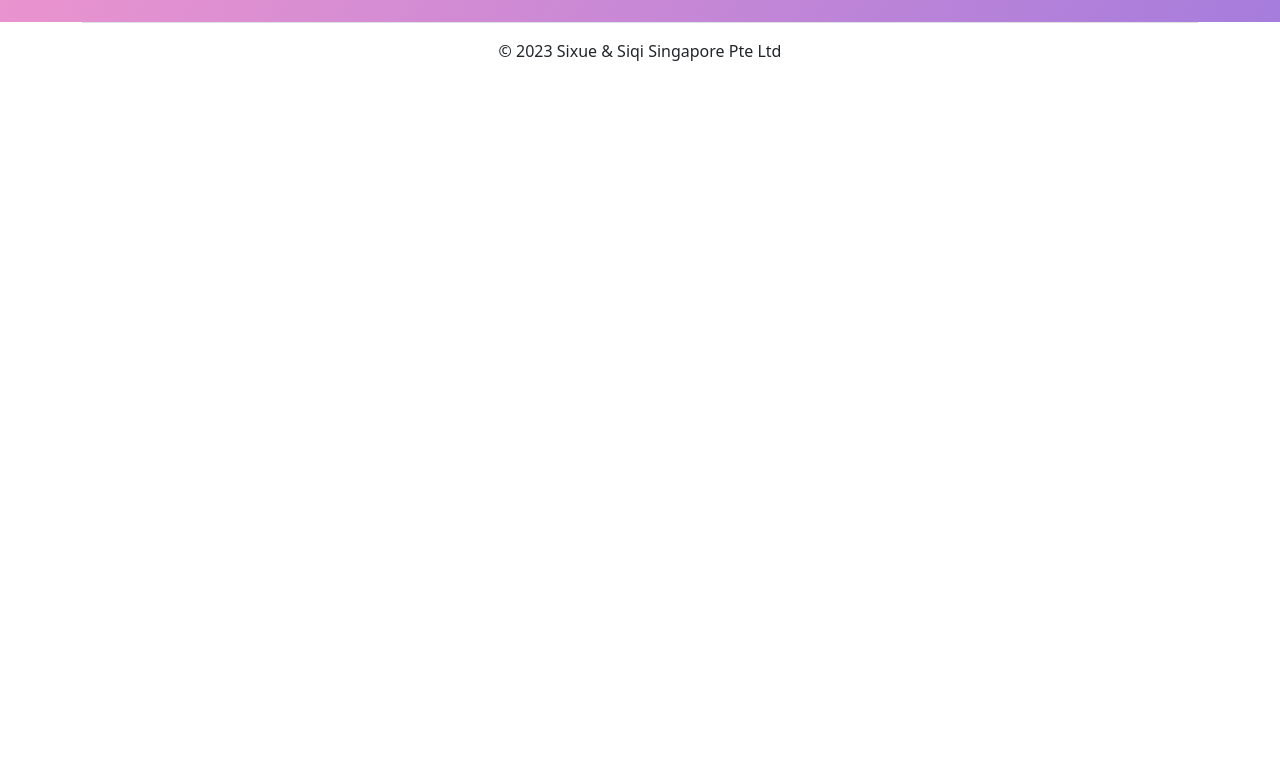
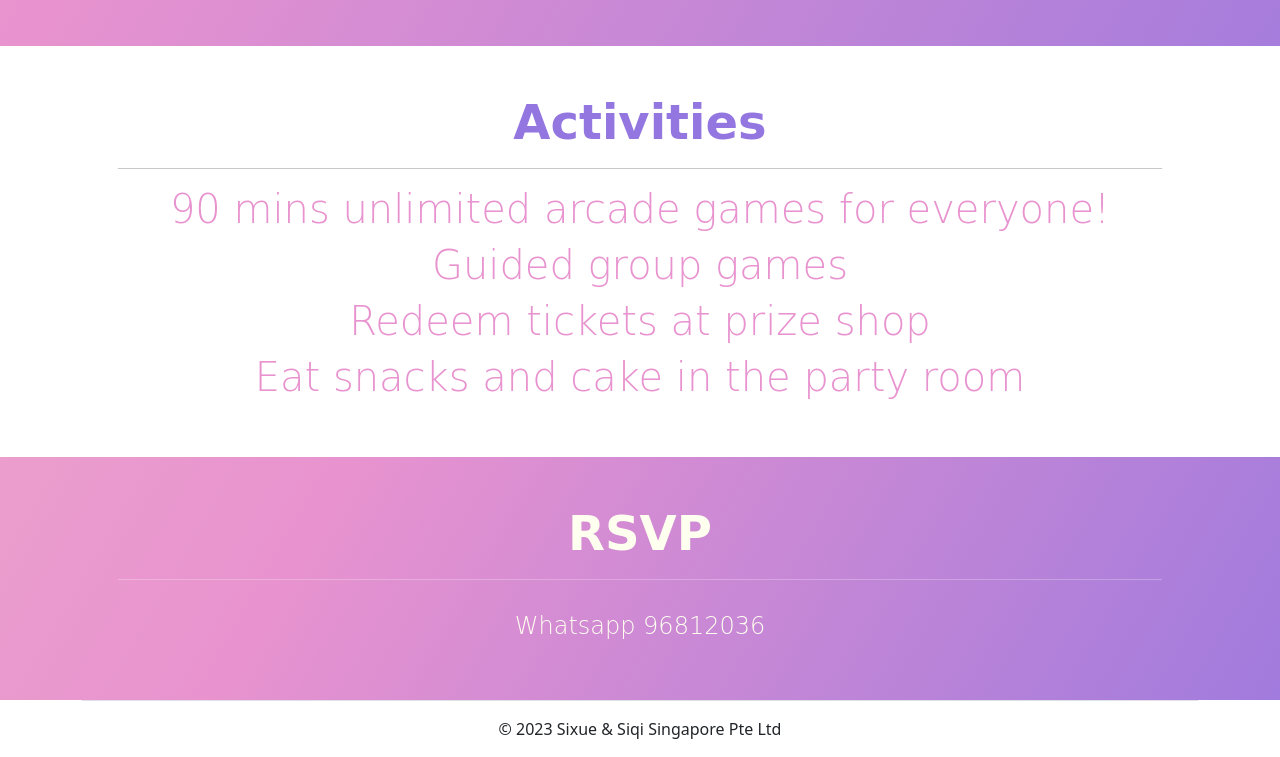
Before and after one commit to meigangwen/birthday, a plain HTML site: page index.html in a window 1280 px wide. Shown: the part 1832-2589 px from the top of the page. Before the commit the page ends 1911 px from the top, so only its background shows below. Drawn offline with nearby package versions, Linux system fonts and the light colour scheme; a web font is replaced by a local one.

Commit message:
Birthday invite final

```diff
--- a/css/style.css
+++ b/css/style.css
@@ -16,6 +16,7 @@
   }
 }
 
+
 .map-responsive{
   overflow:hidden;
   padding-bottom:56.25%;
@@ -30,6 +31,7 @@
   width:100%;
   position:absolute;
 }
+
 
 .purple-text {
   color: #9376E0;
--- a/index.html
+++ b/index.html
@@ -10,6 +10,7 @@
   <link rel="preconnect" href="https://fonts.googleapis.com">
   <link rel="preconnect" href="https://fonts.gstatic.com" crossorigin>
   <link href="https://fonts.googleapis.com/css2?family=Edu+QLD+Beginner:wght@600&family=Patrick+Hand&display=swap" rel="stylesheet">
+
 </head>
 
 <body>
@@ -42,12 +43,33 @@
       <h4 class="display-6"><span class="white-text" style="font-size: 1.5rem;">TIMEZONE @ #03-27 Parkway Parade</span></h4>
       <h4 class="display-6"><span class="white-text" style="font-size: 1.5rem;">80 Marine Parade Rd, Singapore 449269</h4>
 
+      <br />
       <div class="map-responsive">
         <iframe src="https://www.google.com/maps/embed?pb=!1m18!1m12!1m3!1d785.7820167348531!2d103.9050843235518!3d1.3012296494317432!2m3!1f0!2f0!3f0!3m2!1i1024!2i768!4f13.1!3m3!1m2!1s0x31da18719a1765d9%3A0xb69e6095909263a0!2sParkway%20Parade!5e0!3m2!1sen!2ssg!4v1688456258657!5m2!1sen!2ssg" width="600" height="450" style="border:0;" allowfullscreen loading="lazy" referrerpolicy="no-referrer-when-downgrade"></iframe>
       </div>
 
     </div>
   </section>
+
+  <section id="schedule">
+    <div class="container col-xxl-8 px-5 py-5 text-center">
+      <h1 class="display-5 fw-bold text-body-emphasis"><span class="purple-text">Activities</span></h1>
+      <hr />
+      <h4 class="display-6"><span class="pink1-text">90 mins unlimited arcade games for everyone!</span></h4>
+      <h4 class="display-6"><span class="pink1-text">Guided group games</span></h4>
+      <h4 class="display-6"><span class="pink1-text">Redeem tickets at prize shop</span></h4>
+      <h4 class="display-6"><span class="pink1-text">Eat snacks and cake in the party room</span></h4>
+    </div>
+  </section>
+
+  <section id="rsvp" class="gradient-background">
+    <div class="container col-xxl-8 px-5 py-5 text-center">
+      <h1 class="display-5 fw-bold text-body-emphasis"><span class="white-text">RSVP</span></h1>
+      <hr style="border-color:white" />
+      <h4 class="display-6"><span class="white-text" style="font-size: 1.5rem;">Whatsapp 96812036</span></h4>
+    </div>
+  </section>
+
 
   <section id="footer">
     <div class="container">
```
